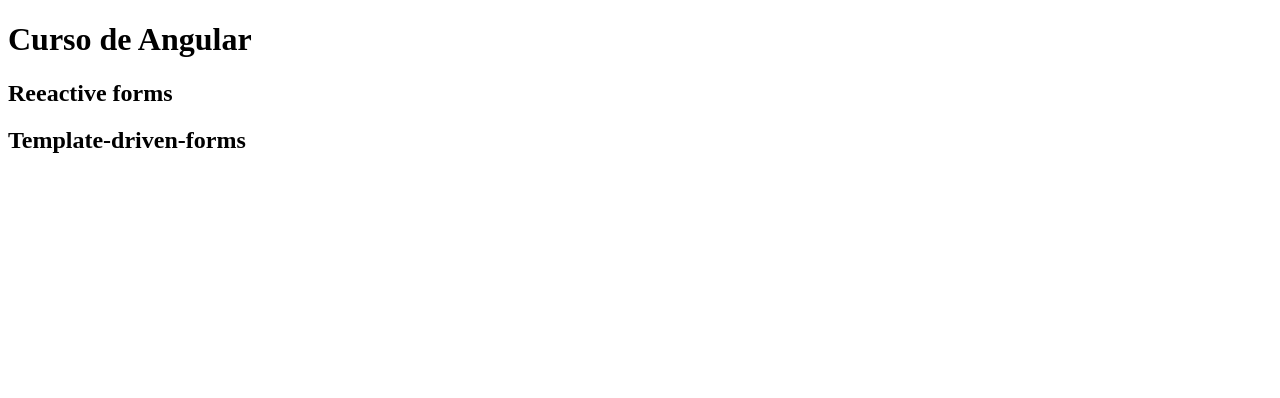
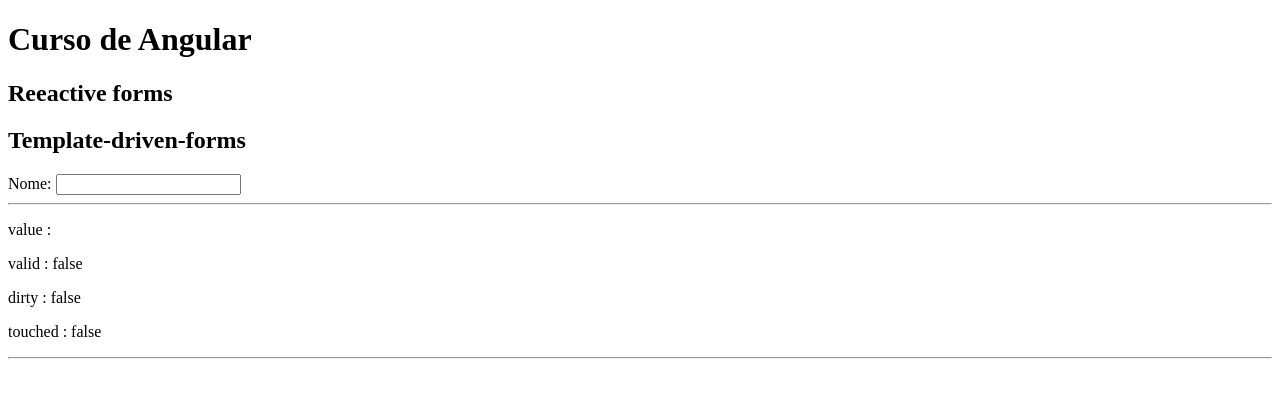
Before and after one commit to WilliamFilh0/Projeto01-Angular, an Angular app: page / in a window 1280 px wide. Shown: the top 398 px of the page. Built offline with nearby package versions, Linux system fonts and the light colour scheme.

Commit message:
Form input - Teplate driven-forms

```diff
--- a/src/app/components/forms/template-driven-forms/template-driven-forms.html
+++ b/src/app/components/forms/template-driven-forms/template-driven-forms.html
@@ -1 +1,18 @@
 <h2>Template-driven-forms</h2>
+<form>
+  <label>
+    Nome:
+    <input type="text" name="inputName" #name="ngModel" [ngModel]="name.value" required />
+  </label>
+
+  <hr />
+  <!-- O value informa o valor do campo-->
+  <p>value : {{ name.value }}</p>
+  <!--O valid informa se o campo foi preenchido -->
+  <p>valid : {{ name.valid }}</p>
+  <!-- O dirty informa se o campo foi sujo(preenchido) alguma vez -->
+  <p>dirty : {{ name.dirty }}</p>
+  <!-- O touched informa se o campo foi tocado (clicado) alguma vez -->
+  <p>touched : {{ name.touched }}</p>
+  <hr />
+</form>
```
Also changed, not shown: src/app/components/forms/template-driven-forms/template-driven-forms.ts (+5 -5 lines).
